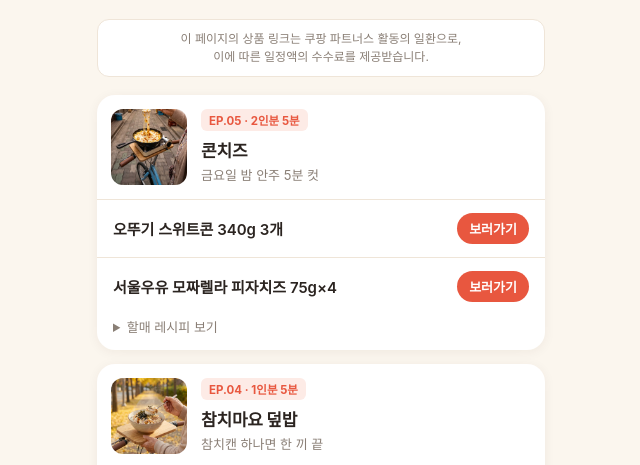
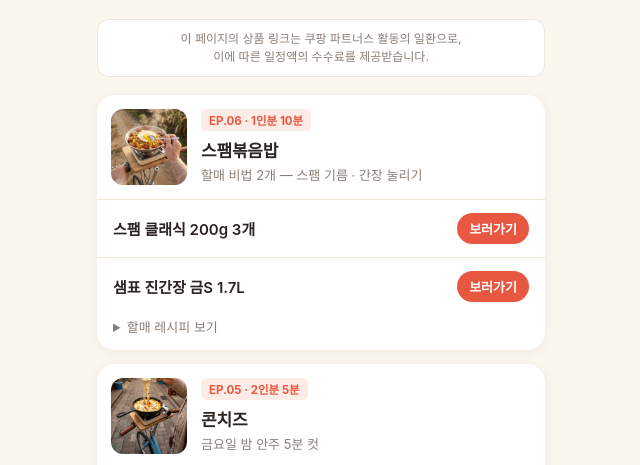
Before and after one commit to pedal-halmae/pedal-halmae.github.io, a plain HTML site: page index.html in a window 1280 px wide. Shown: the part 272-737 px from the top of the page, without its empty margins (319-959 px from the left). Drawn offline with Linux system fonts and the light colour scheme; a web font is replaced by a local one.

Commit message:
EP06 스팸볶음밥 카드 추가

```diff
--- a/index.html
+++ b/index.html
@@ -56,6 +56,20 @@
   <p class="notice">이 페이지의 상품 링크는 쿠팡 파트너스 활동의 일환으로,<br>이에 따른 일정액의 수수료를 제공받습니다.</p>
 
   <!-- 최신 편이 맨 위 -->
+  <section class="ep">
+    <div class="ep-head">
+      <img src="ep06.jpg" alt="스팸볶음밥">
+      <div><span class="tag">EP.06 · 1인분 10분</span><h2>스팸볶음밥</h2><p class="sub">할매 비법 2개 — 스팸 기름 · 간장 눌리기</p></div>
+    </div>
+    <div class="links">
+      <a href="https://link.coupang.com/a/hTSa6V1AFo">스팸 클래식 200g 3개<span class="go">보러가기</span></a>
+      <a href="https://link.coupang.com/a/hTSctYi2DI">샘표 진간장 금S 1.7L<span class="go">보러가기</span></a>
+    </div>
+    <details><summary>할매 레시피 보기</summary><ol>
+      <li>스팸 깍둑, 기름 없이 바삭하게 굽기</li><li><b>비법 1</b> 스팸에서 나온 기름에 찬밥 + 대파 볶기</li><li><b>비법 2</b> 밥 밀고 빈 팬에 간장 1큰술 지글지글 눌리기</li><li>슥슥 섞고 계란 프라이 톡</li>
+    </ol></details>
+  </section>
+
   <section class="ep">
     <div class="ep-head">
       <img src="ep05.jpg" alt="콘치즈">
```
Also changed, not shown: ep06.jpg (added).
